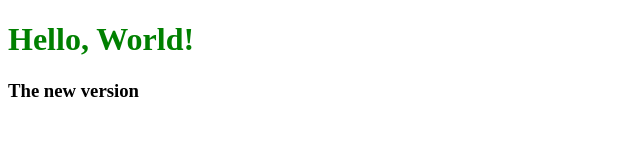
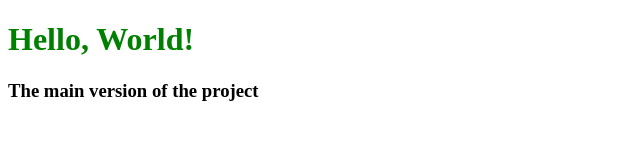
Before and after one commit to mahmoud3468/hello-world, a plain HTML site: page index.html in a window 1280 px wide. Shown: the whole page, without its empty margins (0-640 px from the left). Drawn offline with Linux system fonts and the light colour scheme.

Commit message:
Update index.html

```diff
--- a/index.html
+++ b/index.html
@@ -8,6 +8,6 @@
 </head>
 <body>
   <h1>Hello, World!</h1>
-  <h3>The new version</h3>
+  <h3>The main version of the project</h3>
 </body>
 </html>
```
